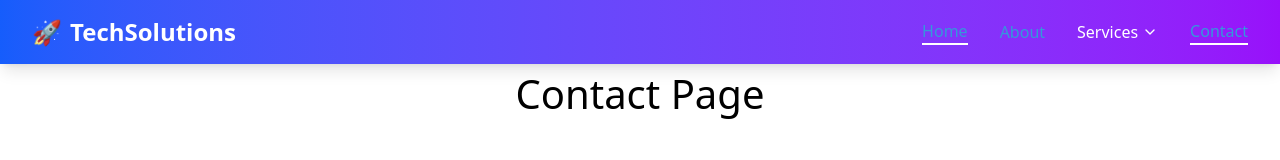
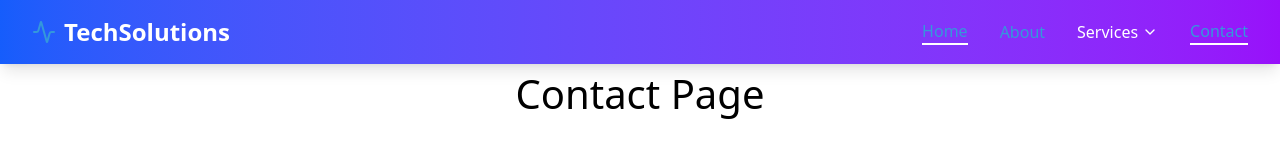
Before and after one commit to dhananjaysable/responsive-navbar-iceico-task, a React (Vite) app: page /responsive-navbar-iceico-task/contact in a window 1280 px wide. Shown: the top 160 px of the page. Built offline with nearby package versions, Linux system fonts and the light colour scheme.

Commit message:
change icon

```diff
--- a/package.json
+++ b/package.json
@@ -16,6 +16,7 @@
     "@tailwindcss/vite": "^4.0.8",
     "framer-motion": "^12.4.7",
     "gh-pages": "^6.3.0",
+    "lucide-react": "^0.511.0",
     "react": "^19.0.0",
     "react-dom": "^19.0.0",
     "react-icons": "^5.5.0",
--- a/src/components/Navbar.jsx
+++ b/src/components/Navbar.jsx
@@ -2,6 +2,7 @@ import { useState } from "react";
 import { Link, NavLink } from "react-router-dom";
 import { FiMenu, FiX, FiChevronDown } from "react-icons/fi";
 import { motion } from "framer-motion";
+import { Activity } from "lucide-react";
 
 const links = [
   { path: "responsive-navbar-iceico-task/", name: "Home" },
@@ -159,7 +160,7 @@ const Navbar = () => {
               className="flex items-center space-x-2"
             >
               <span className="text-lg sm:text-xl md:text-2xl no-underline">
-                🚀
+                <Activity />
               </span>
               <span className="font-bold text-base sm:text-lg md:text-2xl no-underline text-white">
                 TechSolutions
```
Also changed, not shown: 1 other file (tests, documents, lock files or other folders).
